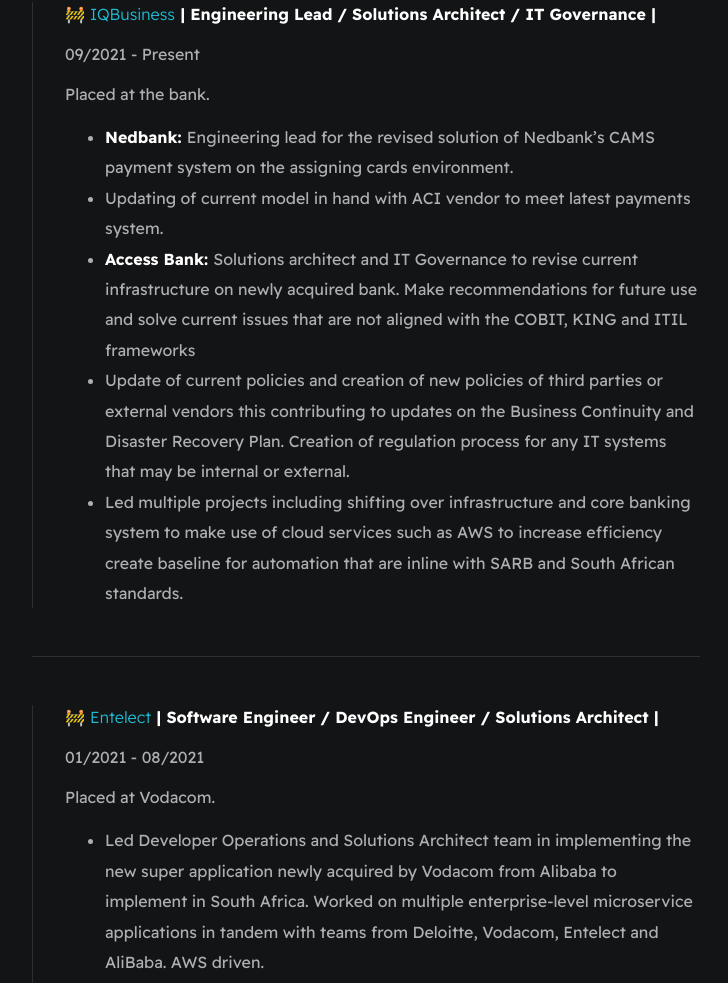
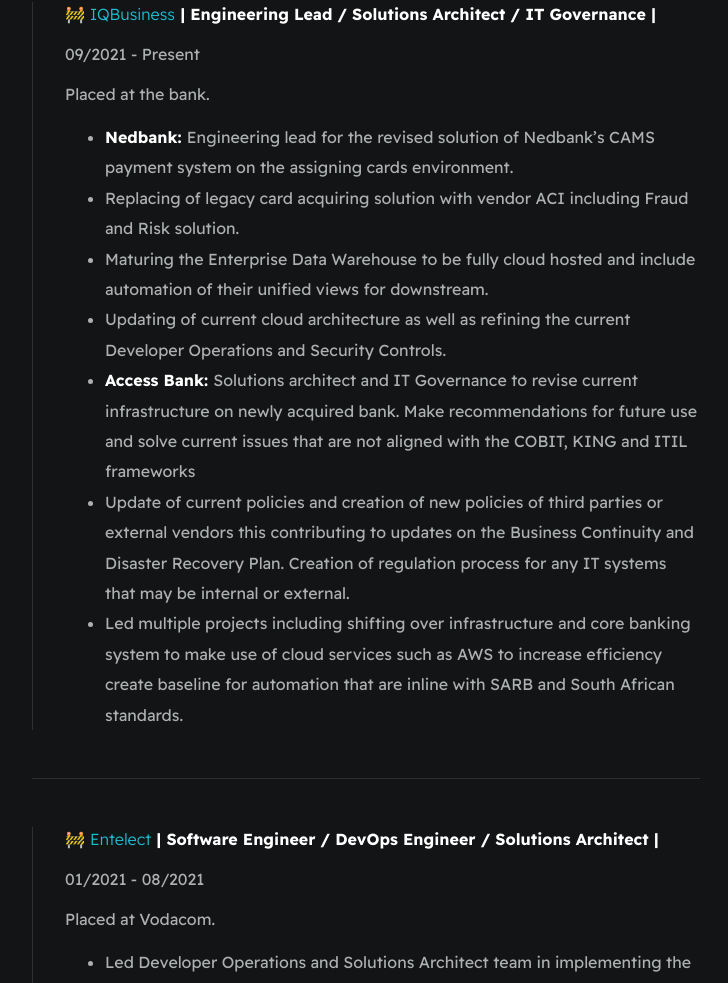
Before and after one commit to MohammedYaseenHassan/profile, a plain HTML site: page index.html in a window 1280 px wide. Shown: the part 1553-2536 px from the top of the page, without its empty margins (274-1002 px from the left). Drawn offline with Linux system fonts and the light colour scheme.

Commit message:
Update index.html

```diff
--- a/index.html
+++ b/index.html
@@ -100,7 +100,9 @@
                     <p>Placed at the bank.</p>
                     <ul>
                         <li><b>Nedbank: </b>Engineering lead for the revised solution of Nedbank’s CAMS payment system on the assigning cards environment.</li>
-                        <li>Updating of current model in hand with ACI vendor to meet latest payments system.</li>
+                        <li>Replacing of legacy card acquiring solution with vendor ACI including Fraud and Risk solution.</li>
+                        <li>Maturing the Enterprise Data Warehouse to be fully cloud hosted and include automation of their unified views for downstream.</li>
+                        <li>Updating of current cloud architecture as well as refining the current Developer Operations and Security Controls.</li>
                         <li><b>Access Bank: </b>Solutions architect and IT Governance to revise current infrastructure on newly acquired bank. Make recommendations for future use and solve current issues that are not aligned with the COBIT, KING and ITIL frameworks</li>
                         <li>Update of current policies and creation of new policies of third parties or external vendors this contributing to updates on the Business Continuity and Disaster Recovery Plan. Creation of regulation process for any IT systems that may be internal or external.</li>
                         <li>Led multiple projects including shifting over infrastructure and core banking system to make use of cloud services such as AWS to increase efficiency create baseline for automation that are inline with SARB and South African standards.</li>
```
